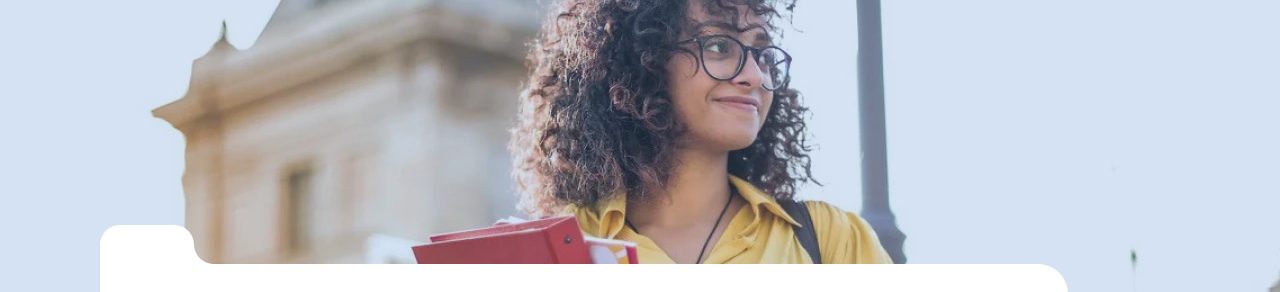
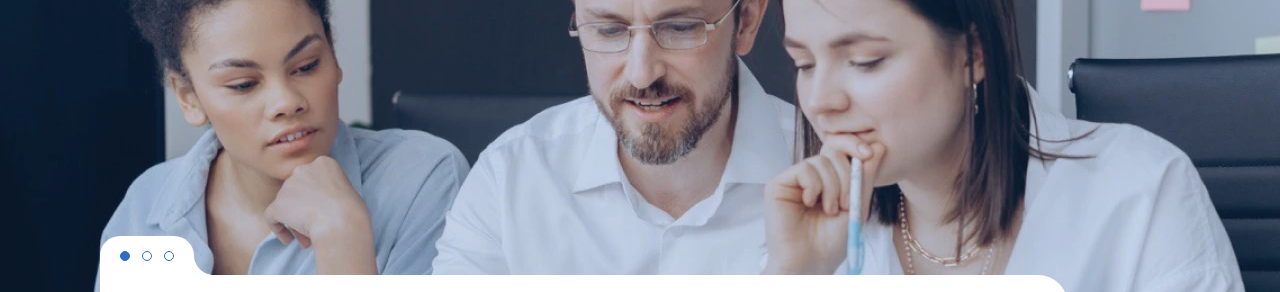
Before and after one commit to ElenaAndryushihina/masa, a website with bundled scripts: page source/index.html in a window 1280 px wide. Shown: the part 183-475 px from the top of the page. Built offline with nearby package versions, Linux system fonts and the light colour scheme; files whose address does not match are found by name.

Commit message:
правит пагинацию и фокус

```diff
--- a/source/index.html
+++ b/source/index.html
@@ -123,7 +123,11 @@
                 </div>
                 <div class="container">
                   <div class="hero__text">
-                    <div class="hero__pagination"></div>
+                    <div class="hero__pagination">
+                      <span class="hero__bullet active" data-slide="0" tabindex="0"></span>
+                      <span class="hero__bullet" data-slide="1" tabindex="0"></span>
+                      <span class="hero__bullet" data-slide="2" tabindex="0"></span>
+                    </div>
                     <h3>Программы стажировок в&nbsp;крупнейших компаниях Израиля</h3>
                     <div class="hero__bottom">
                       <p>Получите незаменимый опыт работы в&nbsp;ведущих израильских компаниях и&nbsp;государственных организациях.</p>
@@ -153,7 +157,11 @@
                 </div>
                 <div class="container">
                   <div class="hero__text">
-                    <div class="hero__pagination"></div>
+                    <div class="hero__pagination">
+                      <span class="hero__bullet" data-slide="0" tabindex="0"></span>
+                      <span class="hero__bullet active" data-slide="1" tabindex="0"></span>
+                      <span class="hero__bullet" data-slide="2" tabindex="0"></span>
+                    </div>
                     <h3>Волонтёрские программы&nbsp;&mdash; внесите свой вклад в&nbsp;общество</h3>
                     <div class="hero__bottom">
                       <p>Возможности для преподавания, органического сельского хозяйства, устойчивого образа жизни и&nbsp;другое.</p>
@@ -183,7 +191,11 @@
                 </div>
                 <div class="container">
                   <div class="hero__text">
-                    <div class="hero__pagination"></div>
+                    <div class="hero__pagination">
+                      <span class="hero__bullet" data-slide="0" tabindex="0"></span>
+                      <span class="hero__bullet" data-slide="1" tabindex="0"></span>
+                      <span class="hero__bullet active" data-slide="2" tabindex="0"></span>
+                    </div>
                     <h3>Глобальный профессиональный опыт обучения за&nbsp;рубежом</h3>
                     <div class="hero__bottom">
                       <p>Погрузитесь в&nbsp;академическую программу, проходя практику в&nbsp;Тель-Авиве и&nbsp;ощущая настоящий израильский стиль жизни!</p>
--- a/source/js/main.js
+++ b/source/js/main.js
@@ -10,15 +10,6 @@ import {initNewsSwiper} from './modules/sliders/init-slider-news';
 import {initReviewsSwiper} from './modules/sliders/init-slider-reviews';
 import {initContactsMap} from './modules/maps/init-contacts-map';
 import {initFilter} from './modules/filter/init-filter';
-
-// const modalOpen = document.querySelector('.modal.is-acive');
-// if (modalOpen) {
-const setFocus = () => {
-  document.getElementById('name').focus();
-};
-
-setFocus();
-// }
 
 // ---------------------------------
 
--- a/source/js/modules/sliders/init-slider-hero.js
+++ b/source/js/modules/sliders/init-slider-hero.js
@@ -1,21 +1,28 @@
 const Swiper = global.Swiper;
 
-const initHeroSwiper = () => new Swiper('.hero__swiper', {
+const initHeroSwiper = () => {
+  const heroBullet = document.querySelectorAll('.hero__bullet');
+  const heroSwiper = new Swiper('.hero__swiper', {
 
-  pagination: {
-    el: '.hero__pagination',
-    clickable: true,
-  },
+    loop: true,
 
-  loop: true,
+    autoplay: {
+      delay: 3000,
+      disableOnInteraction: false,
+    },
 
-  // autoplay: {
-  //   delay: 3000,
-  //   disableOnInteraction: false,
-  // },
+    initialSlide: 2,
 
-  initialSlide: 2,
+    effect: 'fade',
+    fadeEffect: {
+      crossFade: true,
+    },
+  });
 
-});
+  heroBullet.forEach((item) => item.addEventListener('click', () => {
+    const current = item.dataset.slide;
+    heroSwiper.slideToLoop(Number(current), 3, true);
+  }));
+};
 
 export {initHeroSwiper};
--- a/source/js/utils/focus-lock.js
+++ b/source/js/utils/focus-lock.js
@@ -65,7 +65,9 @@ export class FocusLock {
       this._endElement.blur();
     }
     if (startElement && startFocus) {
-      startElement.focus();
+      setTimeout(() => {
+        startElement.focus();
+      }, 33);
     }
     document.addEventListener('keydown', this._documentKeydownHandler);
   }
--- a/source/sass/blocks/hero.scss
+++ b/source/sass/blocks/hero.scss
@@ -56,6 +56,7 @@
   background-color: $color-default-white;
   border-radius: 20px 20px 0 0;
   display: flex;
+  gap: 12px;
   align-items: center;
   justify-content: center;
 
@@ -82,16 +83,14 @@
   }
 }
 
-.hero__pagination .swiper-pagination-bullet {
-  position: absolute;
+.hero__bullet {
   width: 10px;
   height: 10px;
   background-color: $color-transparent;
   border-radius: 50%;
   border: 1px solid $cerulean-blue;
-  opacity: 1;
   outline: none;
-  --swiper-pagination-bullet-horizontal-gap: 6px;
+  cursor: pointer;
 
   &:hover:not(:disabled),
   &:focus-visible:not(:disabled) {
@@ -106,7 +105,7 @@
     opacity: 0.1;
   }
 
-  &-active {
+  &.active {
     background-color: $cerulean-blue;
   }
 
```
Also changed, not shown: build/css/style.css, build/css/style.min.css, build/index.html, build/js/main.min.js, 2 other files.
